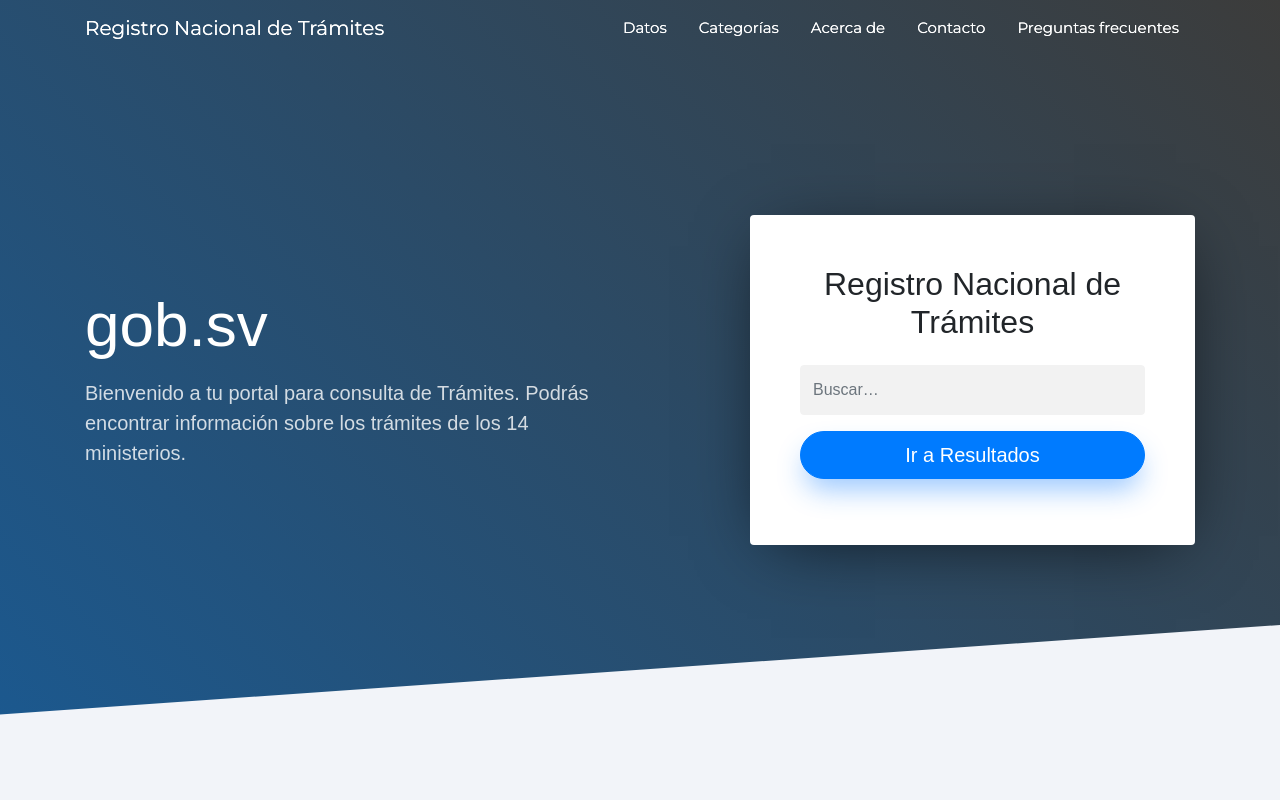
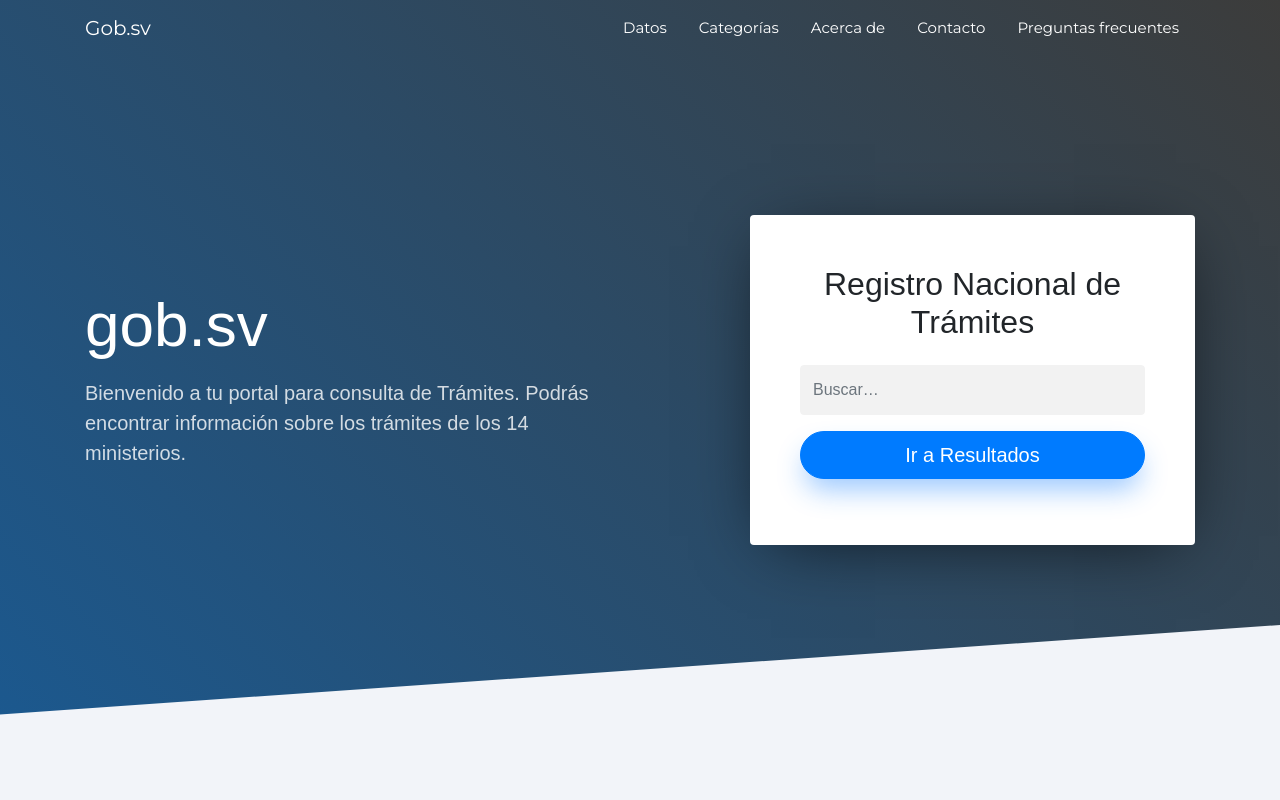
Before and after one commit to OMR-El-Salvador/tramites-web, a React (Create React App) app: page / in a window 1280 px wide. Shown: the top 800 px of the page. Built offline with nearby package versions, Linux system fonts and the light colour scheme.

Commit message:
Added routing tmp components

```diff
--- a/public/index.html
+++ b/public/index.html
@@ -32,26 +32,6 @@
     <noscript>
       Por favor, activar Javascript.
     </noscript>
-
-    <nav class="navbar navbar-expand-lg navbar-dark pb_navbar pb_scrolled-light" id="pb-navbar">
-      <div class="container">
-        <a class="navbar-brand" href="index.html">Registro Nacional de Trámites</a>
-        <button class="navbar-toggler ml-auto" type="button" data-toggle="collapse" data-target="#probootstrap-navbar" aria-controls="probootstrap-navbar"
-          aria-expanded="false" aria-label="Toggle navigation">
-          <span><i class="ion-navicon"></i></span>
-        </button>
-        <div class="collapse navbar-collapse" id="probootstrap-navbar">
-          <ul class="navbar-nav ml-auto">
-            <li class="nav-item"><a class="nav-link" href="#">Datos</a></li>
-            <li class="nav-item"><a class="nav-link" href="#">Categorías</a></li>
-            <li class="nav-item"><a class="nav-link" href="#">Acerca de</a></li>
-            <li class="nav-item"><a class="nav-link" href="#">Contacto</a></li>
-            <li class="nav-item"><a class="nav-link" href="#">Preguntas frecuentes</a></li>
-          </ul>
-        </div>
-      </div>
-    </nav>
-    <!-- END nav -->
 
     <div id="root"></div>
 
--- a/src/App.js
+++ b/src/App.js
@@ -3,29 +3,108 @@ import { BrowserRouter as Router, Route, Link } from 'react-router-dom'
 import './App.css';
 import ProcedureSearch from './components/Procedure/Search';
 
-class App extends Component {
-  render() {
-    return (
+const Data = () => (
   <div>
-        <nav className="navbar navbar-expand-lg navbar-dark pb_navbar pb_scrolled-light" id="pb-navbar">
+    <section className="pb_cover_v3 overflow-hidden cover-bg-indigo cover-bg-opacity text-left pb_gradient_v1 pb_slant-light" id="section-home">
       <div className="container">
-            <a className="navbar-brand" href="index.html">Registro Nacional de Trámites</a>
-            <button className="navbar-toggler ml-auto" type="button" data-toggle="collapse" data-target="#probootstrap-navbar" aria-controls="probootstrap-navbar"
-              aria-expanded="false" aria-label="Toggle navigation">
-              <span><i className="ion-navicon"></i></span>
-            </button>
-            <div className="collapse navbar-collapse" id="probootstrap-navbar">
-              <ul className="navbar-nav ml-auto">
-                <li className="nav-item"><a className="nav-link" href="#">Datos</a></li>
-                <li className="nav-item"><a className="nav-link" href="#">Categorías</a></li>
-                <li className="nav-item"><a className="nav-link" href="#">Acerca de</a></li>
-                <li className="nav-item"><a className="nav-link" href="#">Contacto</a></li>
-                <li className="nav-item"><a className="nav-link" href="#">Preguntas frecuentes</a></li>
-              </ul>
+        <div className="row align-items-center justify-content-center">
+          <div className="col-md-6">
+            <h2 className="heading mb-3">gob.sv </h2>
+            <div className="sub-heading">
+              <p className="mb-4">Bienvenido a tu portal para consulta de Trámites. Podrás encontrar información sobre los trámites de los 14 ministerios.</p>
             </div>
           </div>
-        </nav>
+          <div className="col-md-1">
+          </div>
+          <h3>Data</h3>
+        </div>
+      </div>
+    </section>
+  </div>
+)
 
+const Categories = () => (
+  <div>
+    <section className="pb_cover_v3 overflow-hidden cover-bg-indigo cover-bg-opacity text-left pb_gradient_v1 pb_slant-light" id="section-home">
+      <div className="container">
+        <div className="row align-items-center justify-content-center">
+          <div className="col-md-6">
+            <h2 className="heading mb-3">gob.sv </h2>
+            <div className="sub-heading">
+              <p className="mb-4">Bienvenido a tu portal para consulta de Trámites. Podrás encontrar información sobre los trámites de los 14 ministerios.</p>
+            </div>
+          </div>
+          <div className="col-md-1">
+          </div>
+          <h3>Categories</h3>
+        </div>
+      </div>
+    </section>
+  </div>
+)
+
+const About = () => (
+  <div>
+    <section className="pb_cover_v3 overflow-hidden cover-bg-indigo cover-bg-opacity text-left pb_gradient_v1 pb_slant-light" id="section-home">
+      <div className="container">
+        <div className="row align-items-center justify-content-center">
+          <div className="col-md-6">
+            <h2 className="heading mb-3">gob.sv </h2>
+            <div className="sub-heading">
+              <p className="mb-4">Bienvenido a tu portal para consulta de Trámites. Podrás encontrar información sobre los trámites de los 14 ministerios.</p>
+            </div>
+          </div>
+          <div className="col-md-1">
+          </div>
+          <h3>About</h3>
+        </div>
+      </div>
+    </section>
+  </div>
+)
+
+const Contact = () => (
+  <div>
+    <section className="pb_cover_v3 overflow-hidden cover-bg-indigo cover-bg-opacity text-left pb_gradient_v1 pb_slant-light" id="section-home">
+      <div className="container">
+        <div className="row align-items-center justify-content-center">
+          <div className="col-md-6">
+            <h2 className="heading mb-3">gob.sv </h2>
+            <div className="sub-heading">
+              <p className="mb-4">Bienvenido a tu portal para consulta de Trámites. Podrás encontrar información sobre los trámites de los 14 ministerios.</p>
+            </div>
+          </div>
+          <div className="col-md-1">
+          </div>
+          <h3>Contact</h3>
+        </div>
+      </div>
+    </section>
+  </div>
+)
+
+const FAQ = () => (
+  <div>
+    <section className="pb_cover_v3 overflow-hidden cover-bg-indigo cover-bg-opacity text-left pb_gradient_v1 pb_slant-light" id="section-home">
+      <div className="container">
+        <div className="row align-items-center justify-content-center">
+          <div className="col-md-6">
+            <h2 className="heading mb-3">gob.sv </h2>
+            <div className="sub-heading">
+              <p className="mb-4">Bienvenido a tu portal para consulta de Trámites. Podrás encontrar información sobre los trámites de los 14 ministerios.</p>
+            </div>
+          </div>
+          <div className="col-md-1">
+          </div>
+          <h3>FAQ</h3>
+        </div>
+      </div>
+    </section>
+  </div>
+)
+
+const Home = () => (
+  <div>
     <section className="pb_cover_v3 overflow-hidden cover-bg-indigo cover-bg-opacity text-left pb_gradient_v1 pb_slant-light" id="section-home">
       <div className="container">
         <div className="row align-items-center justify-content-center">
@@ -42,6 +121,47 @@ class App extends Component {
       </div>
     </section>
   </div>
+)
+
+class NavBar extends Component {
+  render() {
+    return (
+      <nav className="navbar navbar-expand-lg navbar-dark pb_navbar pb_scrolled-light" id="pb-navbar">
+        <div className="container">
+          <Link className="navbar-brand" to="/">Gob.sv</Link>
+          <button className="navbar-toggler ml-auto" type="button" data-toggle="collapse" data-target="#probootstrap-navbar" aria-controls="probootstrap-navbar"
+            aria-expanded="false" aria-label="Toggle navigation">
+            <span><i className="ion-navicon"></i></span>
+          </button>
+          <div className="collapse navbar-collapse" id="probootstrap-navbar">
+            <ul className="navbar-nav ml-auto">
+              <li className="nav-item"><Link className="nav-link" to="/data">Datos</Link></li>
+              <li className="nav-item"><Link className="nav-link" to="/categories">Categorías</Link></li>
+              <li className="nav-item"><Link className="nav-link" to="/about">Acerca de</Link></li>
+              <li className="nav-item"><Link className="nav-link" to="/contact">Contacto</Link></li>
+              <li className="nav-item"><Link className="nav-link" to="/faq">Preguntas frecuentes</Link></li>
+            </ul>
+          </div>
+        </div>
+      </nav>
+    )
+  }
+}
+
+class App extends Component {
+  render() {
+    return (
+      <Router>
+        <div className="App">
+          <NavBar />
+          <Route exact path="/" component={Home} />
+          <Route path="/data" component={Data} />
+          <Route path="/categories" component={Categories} />
+          <Route path="/about" component={About} />
+          <Route path="/contact" component={Contact} />
+          <Route path="/faq" component={FAQ} />
+        </div>
+      </Router>
     );
   }
 }
```
Lines whose indentation alone changed are shown as unchanged.
